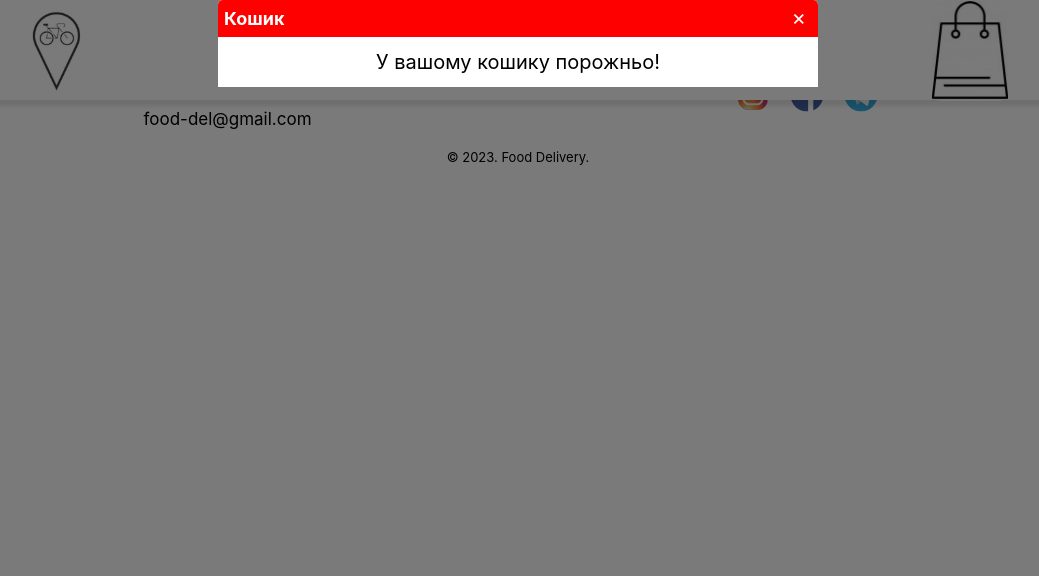
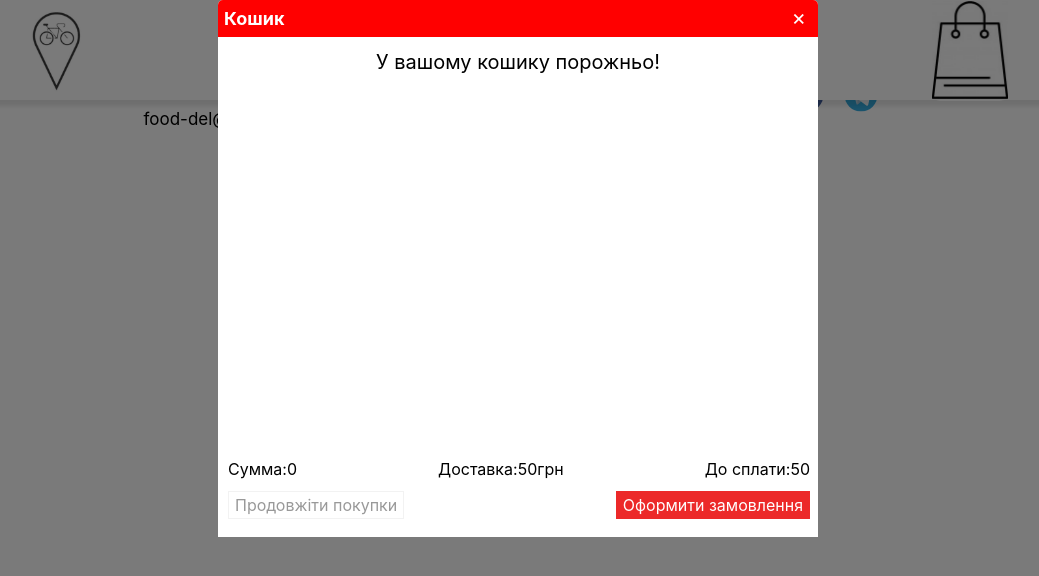
Before and after one commit to studennikovIv/food_del, a React (Create React App) app: page /food_del/OsamaSushi in a window 1280 px wide. Both pictures are taken after a click on the button 1092 px from the left and 50 px from the top of the page. Shown: the top 576 px of the page, without its empty margins (122-1161 px from the left). Built offline with nearby package versions, Linux system fonts and the light colour scheme.

Commit message:
fix scroll

```diff
--- a/src/components/Basket/ModalBasket.jsx
+++ b/src/components/Basket/ModalBasket.jsx
@@ -17,6 +17,8 @@ import {
   CONTEINER_BTN_DIV,
   LEFT_BUTTON,
   RIGHT_BUTTON,
+  CONTEINER_BOTTOM,
+  CONTEINER_CARD,
 } from './styled/ModalBasket.styled';
 
 export function ModalBasket({ plus, minus, basketArr, modalClose, reset }) {
@@ -43,9 +45,11 @@ export function ModalBasket({ plus, minus, basketArr, modalClose, reset }) {
           <BUTTONE_CLOSE onClick={closeButton}>×</BUTTONE_CLOSE>
         </TOP_DIV>
         <BOTTOM_DIV>
+          <CONTEINER_CARD>
             {basketArr.length === 0 && (
               <TEXT_ARR_EMPTY_P>У вашому кошику порожньо!</TEXT_ARR_EMPTY_P>
             )}
+
             {basketArr &&
               basketArr.map(obj => (
                 <CardBasket
@@ -56,6 +60,7 @@ export function ModalBasket({ plus, minus, basketArr, modalClose, reset }) {
                   arr={basketArr}
                 />
               ))}
+
             {basketArr.length !== 0 && (
               <>
                 {basketFormClient === true && (
@@ -66,8 +71,12 @@ export function ModalBasket({ plus, minus, basketArr, modalClose, reset }) {
                     basketFormClient={setBasketFormClient}
                   />
                 )}
+              </>
+            )}
+          </CONTEINER_CARD>
           {basketFormClient === false && (
             <>
+              <CONTEINER_BOTTOM>
                 <CONTEINER_SUM_DIV>
                   <SUM_P>Сумма:{total}</SUM_P>
                   <DELIVERY_P>Доставка:50грн</DELIVERY_P>
@@ -81,8 +90,7 @@ export function ModalBasket({ plus, minus, basketArr, modalClose, reset }) {
                     Оформити замовлення
                   </RIGHT_BUTTON>
                 </CONTEINER_BTN_DIV>
-                </>
-              )}
+              </CONTEINER_BOTTOM>
             </>
           )}
         </BOTTOM_DIV>
--- a/src/components/Basket/styled/ModalBasket.styled.jsx
+++ b/src/components/Basket/styled/ModalBasket.styled.jsx
@@ -55,6 +55,8 @@ export const BUTTONE_CLOSE = styled.button`
 
 export const BOTTOM_DIV = styled.div`
   padding: 10px;
+  height: 500px;
+
   background-color: #fff;
 `;
 
@@ -73,7 +75,14 @@ export const TEXT_ARR_EMPTY_P = styled.p`
 `;
 
 // ////////////////////CARD
-
+export const CONTEINER_CARD = styled.div`
+  height: 400px;
+  overflow-y: scroll;
+  ::-webkit-scrollbar {
+    width: 0px;
+    background: transparent;
+  }
+`;
 export const CONTEINER_CARD_BASKET_DIV = styled.div`
   display: grid;
   place-items: center;
@@ -113,6 +122,8 @@ export const CONTEINER_BTN = styled.div`
   right: 38%;
   display: flex;
   align-items: center;
+  position: absolute;
+  bottom: 5px;
 `;
 
 export const BUTTON_PLUS = styled.button`
@@ -134,6 +145,7 @@ export const NUMBER_SPAN = styled.span``;
 export const CONTEINER_SUM_DIV = styled.div`
   width: 100%;
   display: flex;
+
   justify-content: space-between;
   margin-top: 10px;
 `;
@@ -146,9 +158,13 @@ export const CONTEINER_BTN_DIV = styled.div`
   width: 100%;
   display: flex;
   justify-content: space-between;
+
   margin-top: 10px;
 `;
-
+export const CONTEINER_BOTTOM = styled.div`
+  position: absolute;
+  width: 97%;
+`;
 export const LEFT_BUTTON = styled.button`
   cursor: pointer;
   vertical-align: middle;
--- a/src/components/Menu/card/ModalCard.jsx
+++ b/src/components/Menu/card/ModalCard.jsx
@@ -23,6 +23,7 @@ export function ModalCard({
 
   const addBasket = () => {
     clickAddBasket(img, name, price, text);
+    ClickOnCard();
   };
 
   return (
@@ -35,10 +36,9 @@ export function ModalCard({
         <CONTENT_DIV>
           <INCREASED_INFO_DIV>
             <img src={img} alt="" />
-            <p>{text}</p>
           </INCREASED_INFO_DIV>
           <SUPPLEMENTS_DIV>
-            <h3>CONTENT</h3>
+            <p>{text}</p>
           </SUPPLEMENTS_DIV>
         </CONTENT_DIV>
         <BUTTON_ORDER>
--- a/src/components/Menu/card/styled/ModalCard.styled.jsx
+++ b/src/components/Menu/card/styled/ModalCard.styled.jsx
@@ -25,11 +25,11 @@ export const MODAL_DIV = styled.div`
   background-color: #fff;
 
   @media screen and (min-width: 760px) {
-    width: 600px;
+    width: 500px;
   }
 
   @media screen and (min-width: 1200px) {
-    width: 800px;
+    width: 600px;
   }
 `;
 
@@ -83,15 +83,8 @@ export const CONTENT_DIV = styled.div`
 `;
 
 export const INCREASED_INFO_DIV = styled.div`
-  p {
-    padding: 5px;
-  }
   @media screen and (min-width: 760px) {
     img {
-      width: 300px;
-    }
-    p {
-      padding: 10px;
       width: 300px;
     }
   }
@@ -100,15 +93,16 @@ export const INCREASED_INFO_DIV = styled.div`
     img {
       width: 400px;
     }
-    p {
-      padding: 15px;
-      width: 400px;
-    }
   }
 `;
 
 export const SUPPLEMENTS_DIV = styled.div`
   width: 100%;
+  display: flex;
+  align-items: center;
+  p {
+    margin: 0 25px;
+  }
 `;
 
 export const BUTTON_ORDER = styled.div`
--- a/src/index.css
+++ b/src/index.css
@@ -102,3 +102,20 @@ input[type='number']::-webkit-inner-spin-button {
     scroll-behavior: auto !important;
   }
 }
+
+/* Скрыть стандартный скроллбар */
+body::-webkit-scrollbar {
+  display: none;
+}
+
+/* Установить фон для области скролла */
+
+/* Скрыть индикатор прокрутки при прокрутке страницы */
+body::-webkit-scrollbar-thumb {
+  display: none;
+}
+
+/* Скрыть индикатор прокрутки при наведении на область скролла */
+body::-webkit-scrollbar:hover {
+  display: none;
+}
```
Lines whose indentation alone changed are shown as unchanged.
